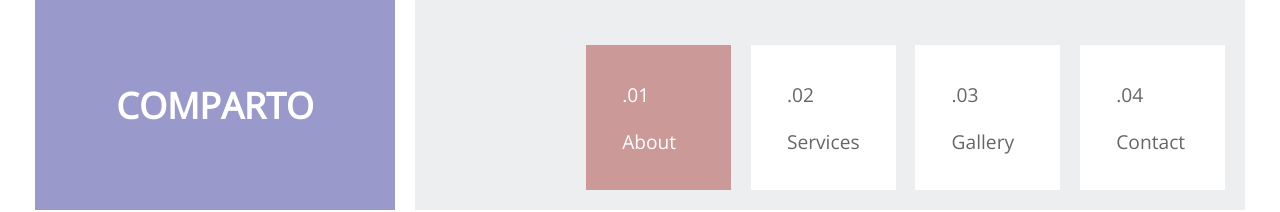
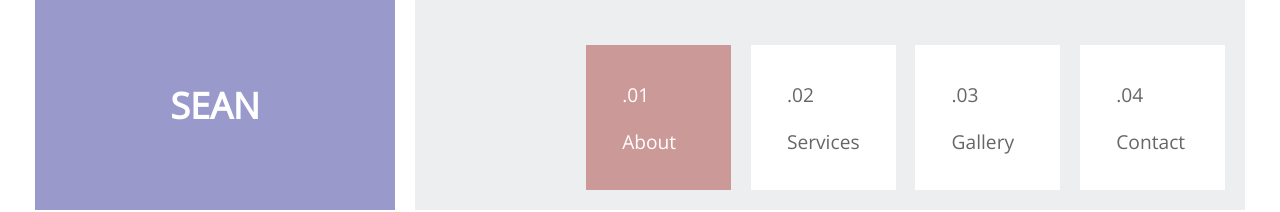
Before and after one commit to seanvallejos-sevilla/seanvallejos-sevilla.github.io, a plain HTML site: page index.html in a window 1280 px wide. Shown: the top 212 px of the page. Drawn offline with nearby package versions, Linux system fonts and the light colour scheme.

Commit message:
Update index.html

```diff
--- a/index.html
+++ b/index.html
@@ -24,7 +24,7 @@ https://templatemo.com/tm-544-comparto
     <div class="container-fluid">
         <div class="tm-site-header tm-mb-1">
             <div class="tm-site-name-container tm-bg-color-1">
-                <h1 class="tm-text-white">Comparto</h1>
+                <h1 class="tm-text-white">Sean</h1>
             </div>
             <div class="tm-nav-container tm-bg-color-8">
                 <nav class="tm-nav" id="tm-nav">
```
